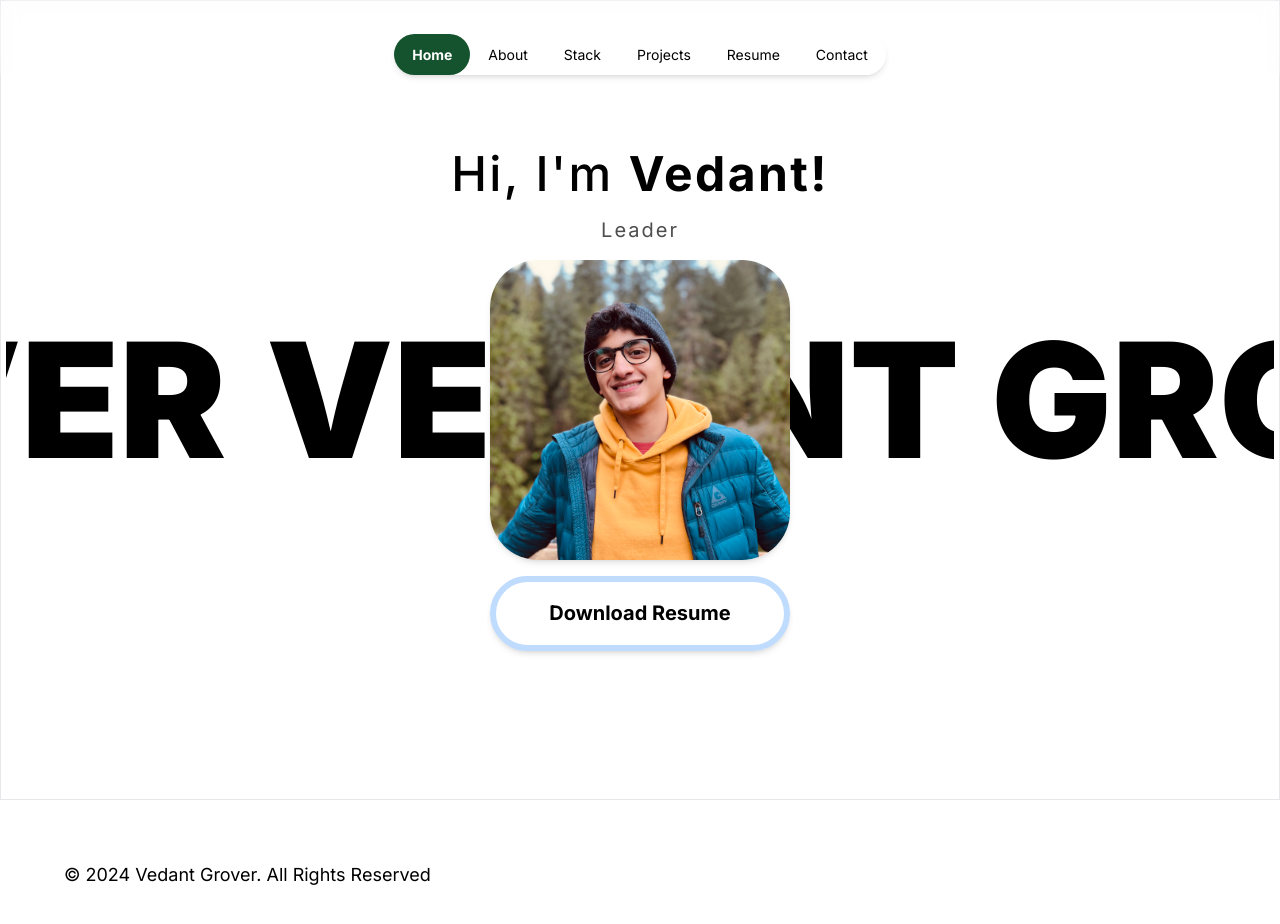
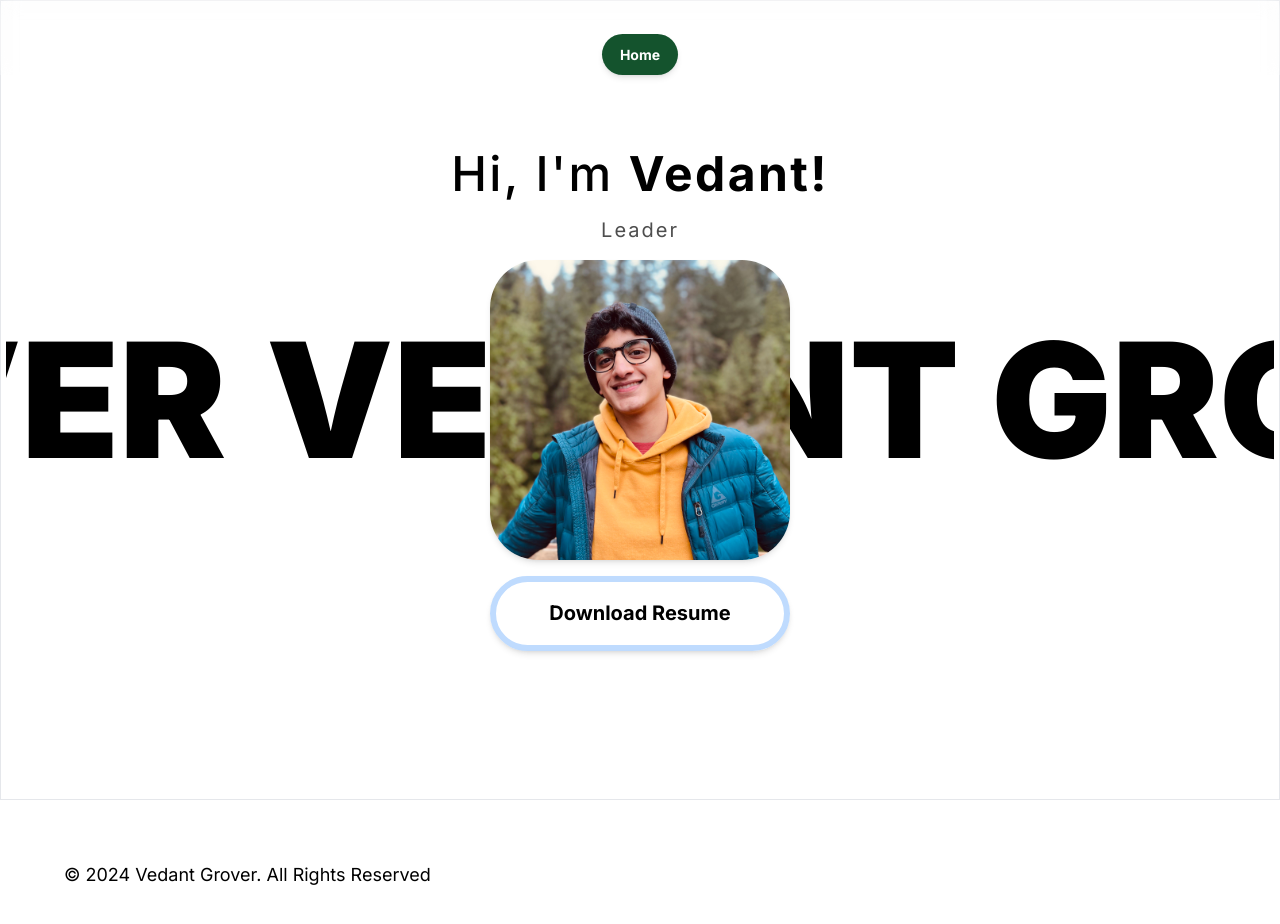
Before and after one commit to vedantgrover/VedantsPortfolio, a Next.js app: page / in a window 1280 px wide. Shown: the top 924 px of the page. Built offline with nearby package versions, Linux system fonts and the light colour scheme.

Commit message:
Removes all other pages as they have not been made yet

```diff
--- a/app/components/navbar/Navbar.tsx
+++ b/app/components/navbar/Navbar.tsx
@@ -14,7 +14,8 @@ const Navbar = memo(({links}: NavbarProps) => {
     return (
         <nav className="flex justify-center items-end backdrop-blur-[10px] fixed w-full h-[75px]">
             <div className="bg-white rounded-3xl flex flex-row shadow-md">
-                {links.map((l) => <NavbarItem key={l.title} selected={pathName == l.link} title={l.title} link={l.link} />)}
+                {/*{links.map((l) => <NavbarItem key={l.title} selected={pathName == l.link} title={l.title} link={l.link} />)}*/}
+                <NavbarItem selected={true} title={"Home"} link={"/"} />
             </div>
         </nav>
     )
```
